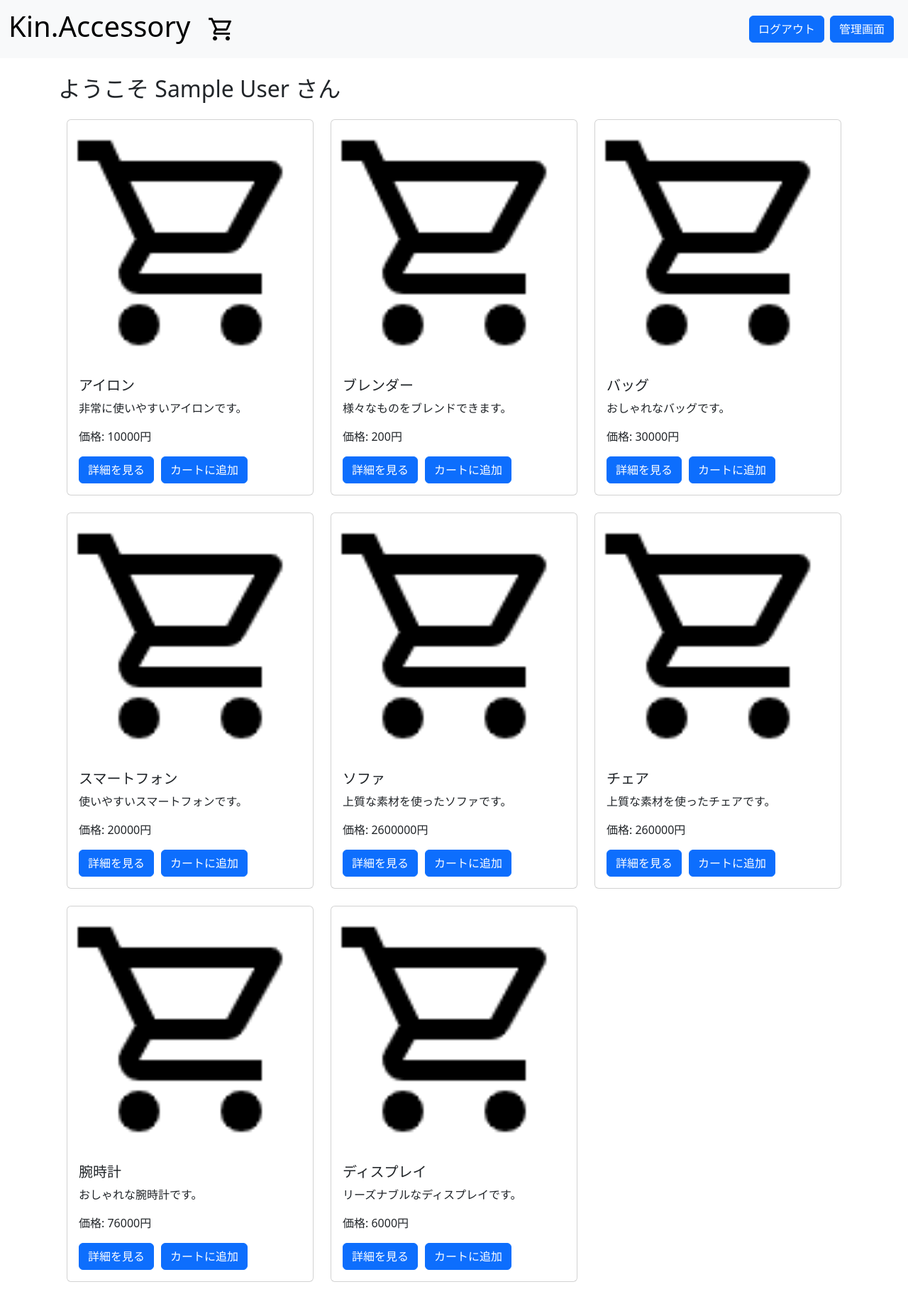
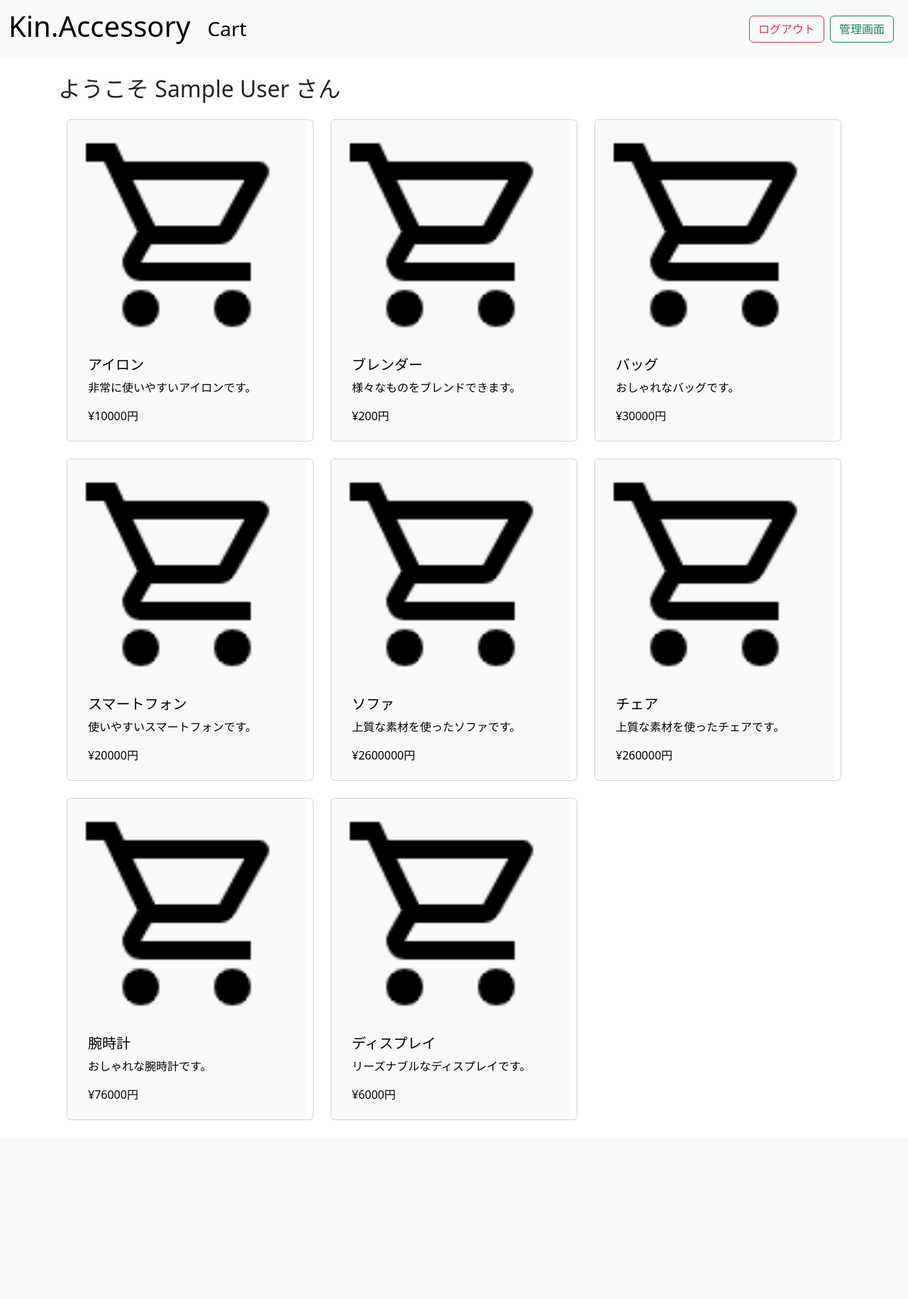
Before and after one commit to porChe1223/ECSite, a Django app: page / in a window 1280 px wide. Shown: the whole page at 71% size. After the commit the page ends 1578 px from the top, so only its background shows below. Run offline with Django 3.2, Linux system fonts and the light colour scheme; the visitor is signed in with stand-in values (Sample User, id 1); data comes from the database, SQL or seed files in the repository.

Commit message:
fix: 商品詳細からカートへの遷移失敗を解消 + change: ボタンの仕様変更

```diff
--- a/src/templates/account/login.html
+++ b/src/templates/account/login.html
@@ -15,8 +15,8 @@
     <br>
     {% endfor %}
     <div class="mt-3">
-        <button type="submit" class="btn btn-primary">ログイン</button>
-        <a href="{% url 'account:shop' %}" class="btn btn-secondary">戻る</a>
+        <button type="submit" class="btn btn-outline-dark">ログイン</button>
+        <a href="{% url 'account:shop' %}" class="btn btn-outline-secondary">戻る</a>
     </div>
 </form>
 {% endblock %}
--- a/src/templates/account/signup.html
+++ b/src/templates/account/signup.html
@@ -39,8 +39,8 @@
       </div>
 
       <div class="d-grid gap-2">
-        <button type="submit" class="btn btn-primary">サインアップ</button>
-        <a href="{% url 'account:shop' %}" class="btn btn-secondary">戻る</a>
+        <button type="submit" class="btn btn-outline-dark">サインアップ</button>
+        <a href="{% url 'account:shop' %}" class="btn btn-outline-secondary">戻る</a>
       </div>
     </form>
   </div>
--- a/src/templates/cart/show_cart.html
+++ b/src/templates/cart/show_cart.html
@@ -26,7 +26,7 @@
           <form action="{% url 'update_cart' item.pk %}" method="post">
             {% csrf_token %}
             <input type="number" name="quantity" value="{{ item.quantity }}" min="1">
-            <button type="submit">更新</button>
+            <button type="submit" class="btn btn-outline-dark">更新</button>
           </form>
         </td>
         <td>{{ item.product.price }}円</td>
@@ -34,7 +34,7 @@
         <td>
           <form action="{% url 'delete_from_cart' item.pk %}" method="post">
             {% csrf_token %}
-            <button type="submit">削除</button>
+            <button type="submit" class="btn btn-outline-secondary">削除</button>
           </form>
         </td>
       </tr>
@@ -45,6 +45,6 @@
   {% else %}
   <p>カートは空です。</p>
   {% endif %}
-  <a href="{% url 'show_shop' %}" class="btn btn-secondary">ショッピングに戻る</a>
+  <a href="{% url 'show_shop' %}" class="btn btn-outline-secondary">ショッピングに戻る</a>
 </main>
 {% endblock %}
--- a/src/templates/header.html
+++ b/src/templates/header.html
@@ -39,17 +39,12 @@
           <h1>Kin.Accessory</h1>
         </a>
 
-        <button class="navbar-toggler" type="button" data-bs-toggle="collapse" data-bs-target="#navbarSupportedContent"
-          aria-controls="navbarSupportedContent" aria-expanded="false" aria-label="Toggle navigation">
-          <span class="navbar-toggler-icon"></span>
-        </button>
-        <div class="collapse navbar-collapse" id="navbarSupportedContent">
-          <ul class="navbar-nav me-auto mb-2 mb-lg-0">
+        <ul class="navbar-nav me-auto mt-2">
           <!-- カートボタン -->
           {% if user.is_authenticated %}
           <li class="nav-item">
-              <a class="nav-link active" aria-current="page" href="cart">
-                <img src="{% static 'image/cart.png' %}" style="width: 40px; height: auto;"></img>
+            <a class="nav-link active" aria-current="page" href="/cart">
+              <h3>Cart</h3>
             </a>
           </li>
           {% endif %}
@@ -57,16 +52,15 @@
 
           <!-- 認証関連ボタン -->
           {% if user.is_authenticated %}
-          <a href="{% url 'account:logout' %}" class="btn btn-primary me-2">ログアウト</a>
+          <a href="{% url 'account:logout' %}" class="btn btn-outline-danger me-2">ログアウト</a>
           {% else %}
-          <a href="{% url 'account:signup' %}" class="btn btn-primary me-2">サインアップ</a>
-          <a href="{% url 'account:login' %}" class="btn btn-primary me-2">ログイン</a>
+          <a href="{% url 'account:signup' %}" class="btn btn-outline-dark me-2">サインアップ</a>
+          <a href="{% url 'account:login' %}" class="btn btn-outline-dark me-2">ログイン</a>
           {% endif %}
           {% if request.user.is_staff %}
-          <a href="/admin" class="btn btn-primary me-2">管理画面</a>
+          <a href="/admin" class="btn btn-outline-success me-2">管理画面</a>
           {% endif %}
 
-        </div>
       </div>
     </nav>
 
--- a/src/templates/shop/product_detail.html
+++ b/src/templates/shop/product_detail.html
@@ -16,9 +16,9 @@
       <div class="button-container" style="display: flex; flex-direction: row;">
         <form method="post" action="{% url 'add_to_cart' product.pk %}">
           {% csrf_token %}
-          <button type="submit" class="btn btn-primary" style="margin-right: 10px">カートに追加</button>
+          <button type="submit" class="btn btn-outline-dark" style="margin-right: 10px">カートに追加</button>
         </form>
-        <a href="{% url 'show_shop' %}" class="btn btn-secondary">戻る</a>
+        <a href="{% url 'show_shop' %}" class="btn btn-outline-secondary">戻る</a>
       </div>
     </div>
   </div>
--- a/src/templates/shop/show_shop.html
+++ b/src/templates/shop/show_shop.html
@@ -13,19 +13,14 @@
     {% for product in products %}
     <div class="col-md-4 mb-4">
       <div class="card h-100">
-        <img src="{{ product.image.url }}" class="card-img-top" alt="{{ product.name }}">
-        <div class="card-body">
-          <h5 class="card-title">{{ product.name }}</h5>
-          <p class="card-text">{{ product.description|truncatewords:20 }}</p>
-          <p class="card-text">価格: {{ product.price }}円</p>
-          <div class="button-container" style="display: flex; flex-direction: row;">
-            <a href="{% url 'product_detail' product.pk %}" class="btn btn-primary" style="margin-right: 10px">詳細を見る</a>
-            <form method="post" action="{% url 'add_to_cart' product.pk %}">
-              {% csrf_token %}
-              <button type="submit" class="btn btn-primary">カートに追加</button>
-            </form>
+        <a href="{% url 'product_detail' product.pk %}" class="btn btn-light" style="margin-right: 10px">
+          <img src="{{ product.image.url }}" class="card-img-top" alt="{{ product.name }}">
+          <div class="card-body text-start">
+            <h5 class="card-title">{{ product.name }}</h5>
+            <p class="card-text">{{ product.description|truncatewords:20 }}</p>
+            <p class="card-text">¥{{ product.price }}円</p>
           </div>
-        </div>
+        </a>
       </div>
     </div>
     {% empty %}
```
Lines whose indentation alone changed are shown as unchanged.
